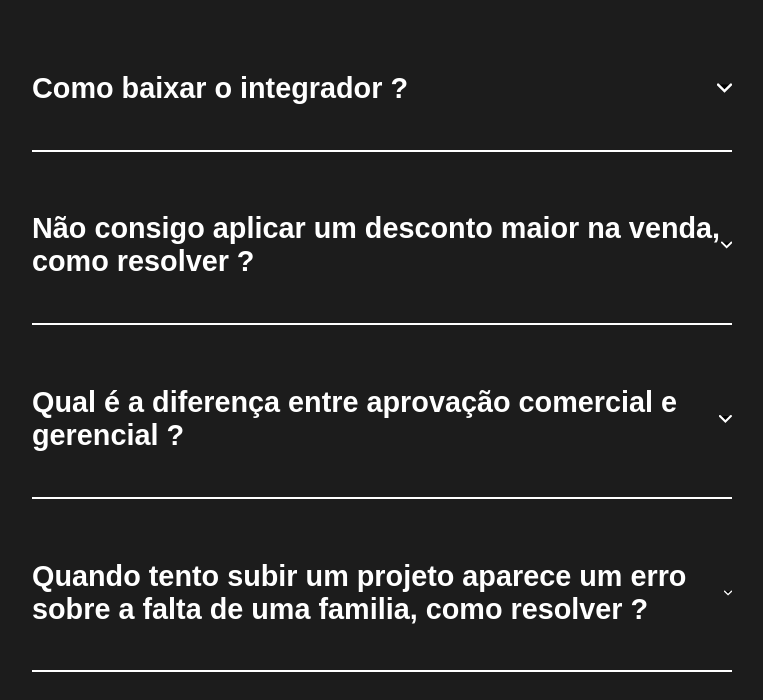
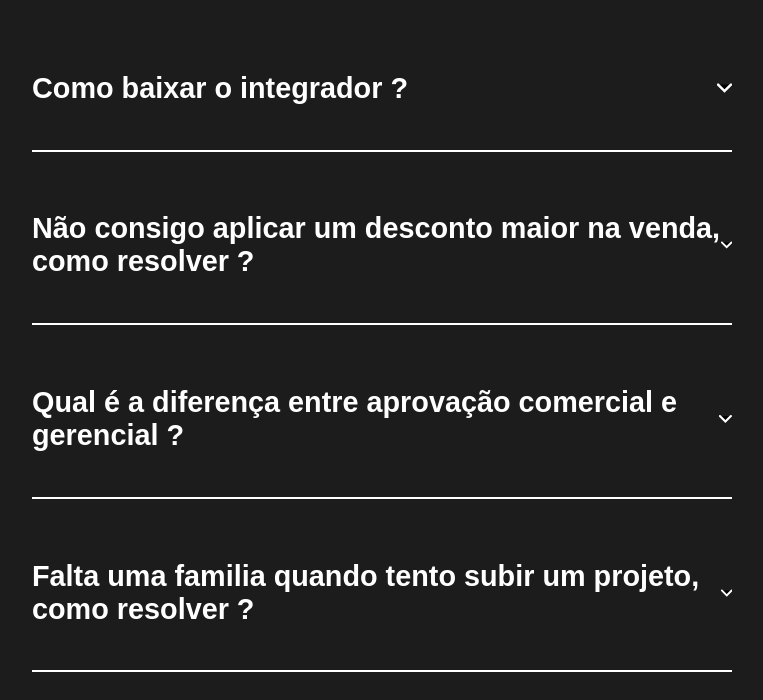
Before and after one commit to luckymoura01/Teste, a plain HTML site: page index.html in a window 1280 px wide. Shown: the part 116-816 px from the top of the page, without its empty margins (258-1021 px from the left). Drawn offline with Linux system fonts and the light colour scheme.

Commit message:
Primeiro Commit
Arrumando uma pergunta

```diff
--- a/index.html
+++ b/index.html
@@ -57,7 +57,7 @@
 
         <div class="faq">
             <div class="pergunta">
-                <h3>Quando tento subir um projeto aparece um erro sobre a falta de uma familia, como resolver ?</h3>
+                <h3>Falta uma familia quando tento subir um projeto, como resolver ?</h3>
 
                 <svg width="15" height="10" viewbox="0 0 42 25">
                     <path d="M3 3L21 21L39 3" stroke="white" stroke-width="7" stroke-linecap="round"/>
```
